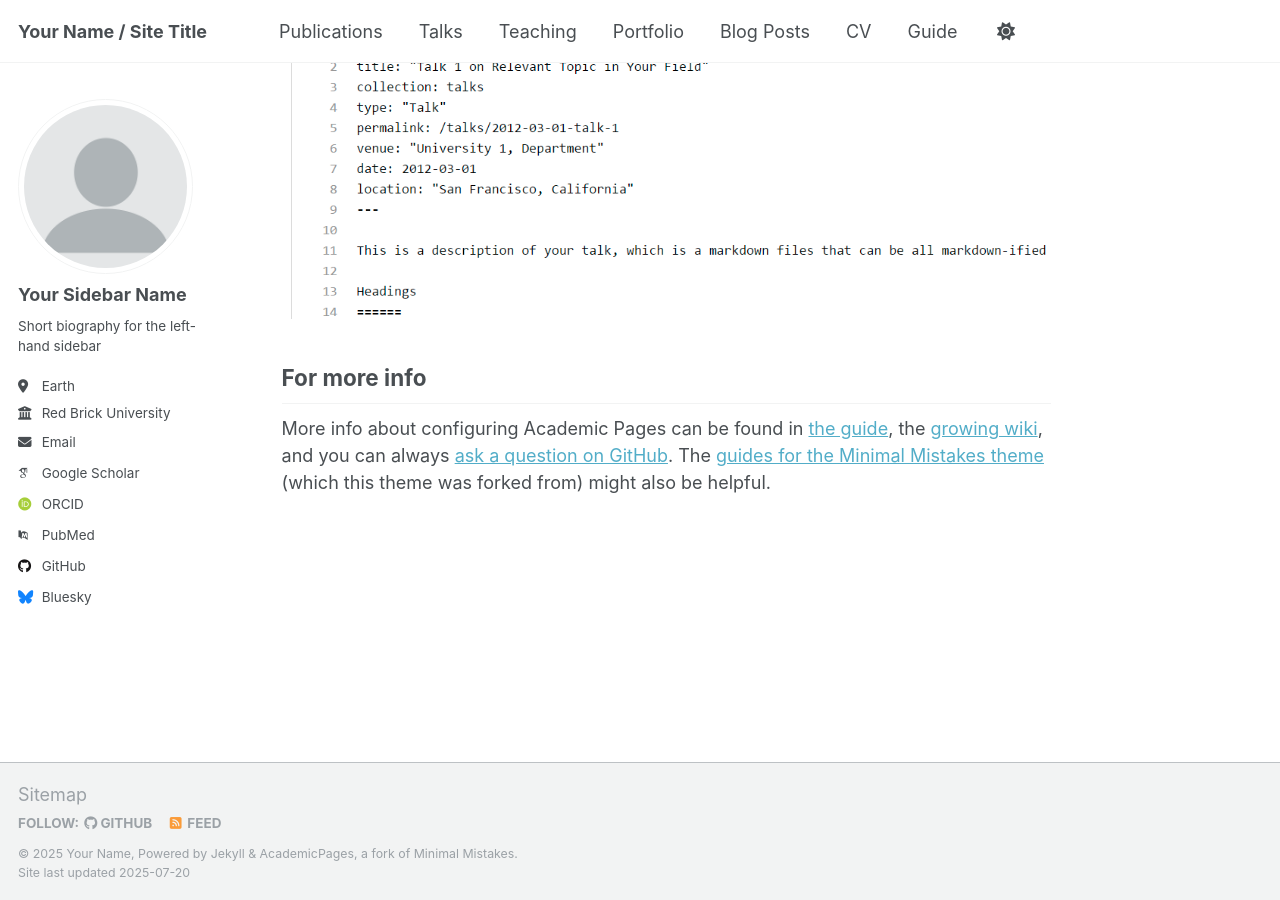
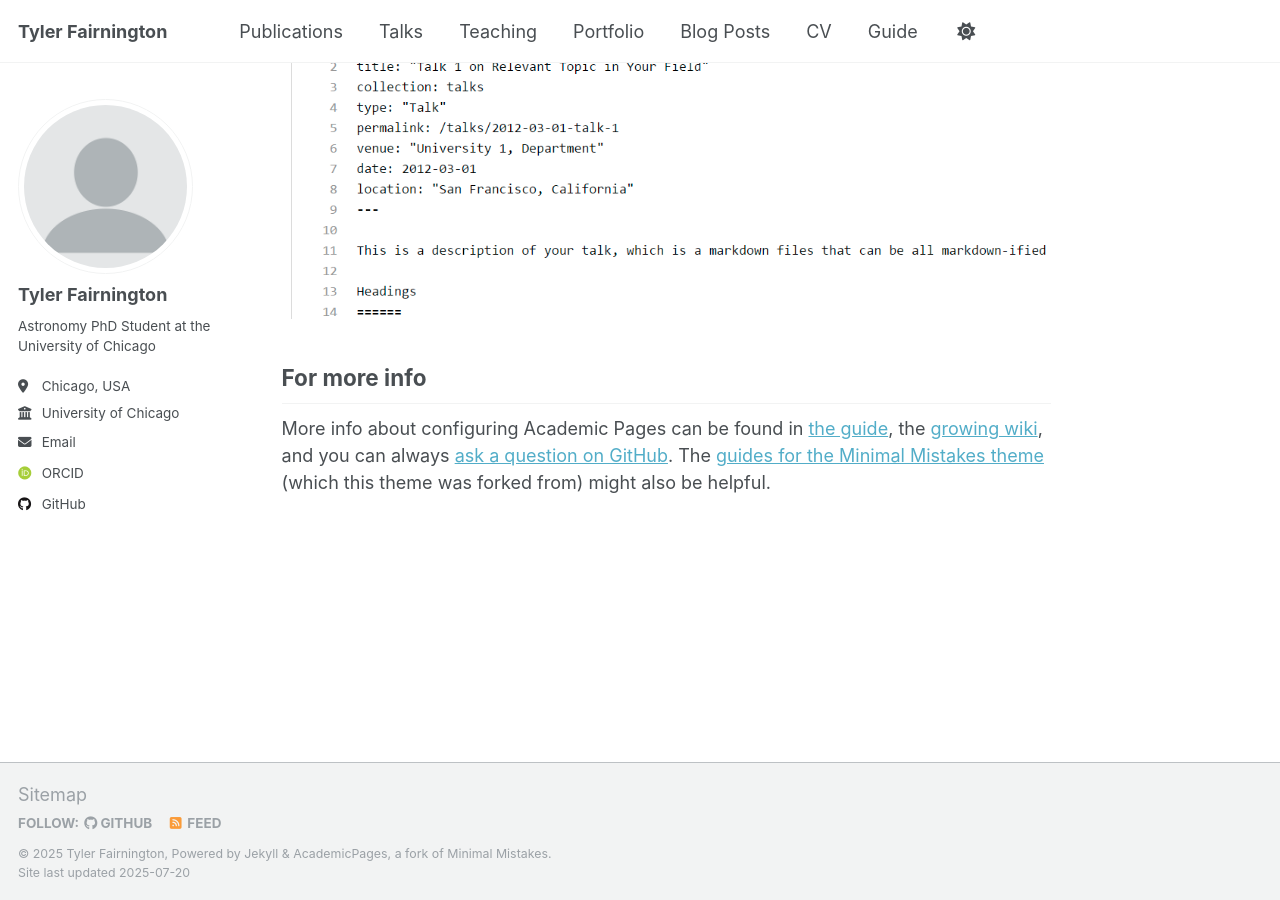
Before and after one commit to TylerFair/tylerfair.github.io, a Jekyll site: the page built from _pages/about.md, in a window 1280 px wide and 900 px high, scrolled down 2880 px. Built offline with Jekyll 4.4.1, drawn with Linux system fonts in a browser that asks for light colours; some web fonts are replaced; a script that is not in the unit is left out.

Commit message:
Update _config.yml

```diff
--- a/_config.yml
+++ b/_config.yml
@@ -9,13 +9,13 @@
 # Basic Site Settings
 locale                   : "en-US"
 site_theme               : "default"
-title                    : "Your Name / Site Title"
+title                    : "Tyler Fairnington"
 title_separator          : "-"
-name                     : &name "Your Name"
+name                     : &name "Tyler Fairnington"
 description              : &description "personal description"
-url                      : https://academicpages.github.io # the base hostname & protocol for your site e.g. "https://[your GitHub username].github.io" or if you already have some other page hosted on Github then use "https://[your GitHub username].github.io/[Your Repo Name]"
+url                      : https://tylerfair.github.io # the base hostname & protocol for your site e.g. "https://[your GitHub username].github.io" or if you already have some other page hosted on Github then use "https://[your GitHub username].github.io/[Your Repo Name]"
 baseurl                  : "" # the subpath of your site, e.g. "/blog"
-repository               : "academicpages/academicpages.github.io"
+repository               : "TylerFair/tylerfair.github.io"
 
 # Site Author - The following control what appear as part of the author content on the side bar.
 #               If a field is blank the icon and link will not appear, otherwise it will be shown.
@@ -23,36 +23,37 @@ repository               : "academicpages/academicpages.github.io"
 author:
   # Biographic information
   avatar           : "profile.png"
-  name             : "Your Sidebar Name"
+  name             : "Tyler Fairnington"
   pronouns         : # example: "she/her"
-  bio              : "Short biography for the left-hand sidebar"
-  location         : "Earth"
-  employer         : "Red Brick University"
+  bio              : "Astronomy PhD Student at the University of Chicago"
+  location         : "Chicago, USA"
+  employer         : "University of Chicago"
   uri              : # URL
-  email            : "none@example.org"
+  email            : "tfairnington@uchicago.edu"
 
   # Academic websites
   academia         : # URL
   arxiv            : # URL - Update with the correct link to your profile
-  googlescholar    : "https://scholar.google.com/citations?user=PS_CX0AAAAAJ"
+  googlescholar    : #
   impactstory      : # URL
-  orcid            : "http://orcid.org/yourorcidurl"
+  orcid            : "https://orcid.org/0000-0002-0692-7822"
   semantic         : # URL
-  pubmed           : "https://www.ncbi.nlm.nih.gov/pubmed/?term=john+snow"
+  pubmed           : # URL
   researchgate     : # URL
   scopus           : # URL
+  nasaads          : "https://ui.adsabs.harvard.edu/search/fl=identifier%2C%5Bcitations%5D%2Cabstract%2Cauthor%2Cbook_author%2Corcid_pub%2Cpublisher%2Corcid_user%2Corcid_other%2Cbibcode%2Ccitation_count%2Ccomment%2Cdoi%2Cid%2Ckeyword%2Cpage%2Cproperty%2Cpub%2Cpub_raw%2Cpubdate%2Cpubnote%2Cread_count%2Ctitle%2Cvolume%2Cdatabase%2Clinks_data%2Cesources%2Cdata%2Ccitation_count_norm%2Cemail%2Cdoctype&q=%22Fairnington%2C%20Tyler%22&rows=25&sort=date%20desc%2C%20bibcode%20desc&start=0&p_=0"
 
   # Repositories and software development
   bitbucket        : # Username - Update with your username on the site
   codepen          : # Username
   dribbble         : # Username
-  github           : "academicpages"
+  github           : "TylerFair"
   kaggle           : # Username
   stackoverflow    : # User number or user number and name (i.e., use "1" or "1/jeff-atwood")
 
   # Social media
   artstation       : # Username
-  bluesky          : "bsky.app" # Replace this with you Bluesky username
+  bluesky          : #"bsky.app" # Replace this with you Bluesky username
   facebook         : # Username
   flickr           : # Username
   foursquare       : # Username
@@ -133,7 +134,7 @@ yandex_site_verification :
 
 # Social Sharing
 twitter:
-  username               : &twitter
+  username               : #&twitter
 facebook:
   username               :
   app_id                 :
```
